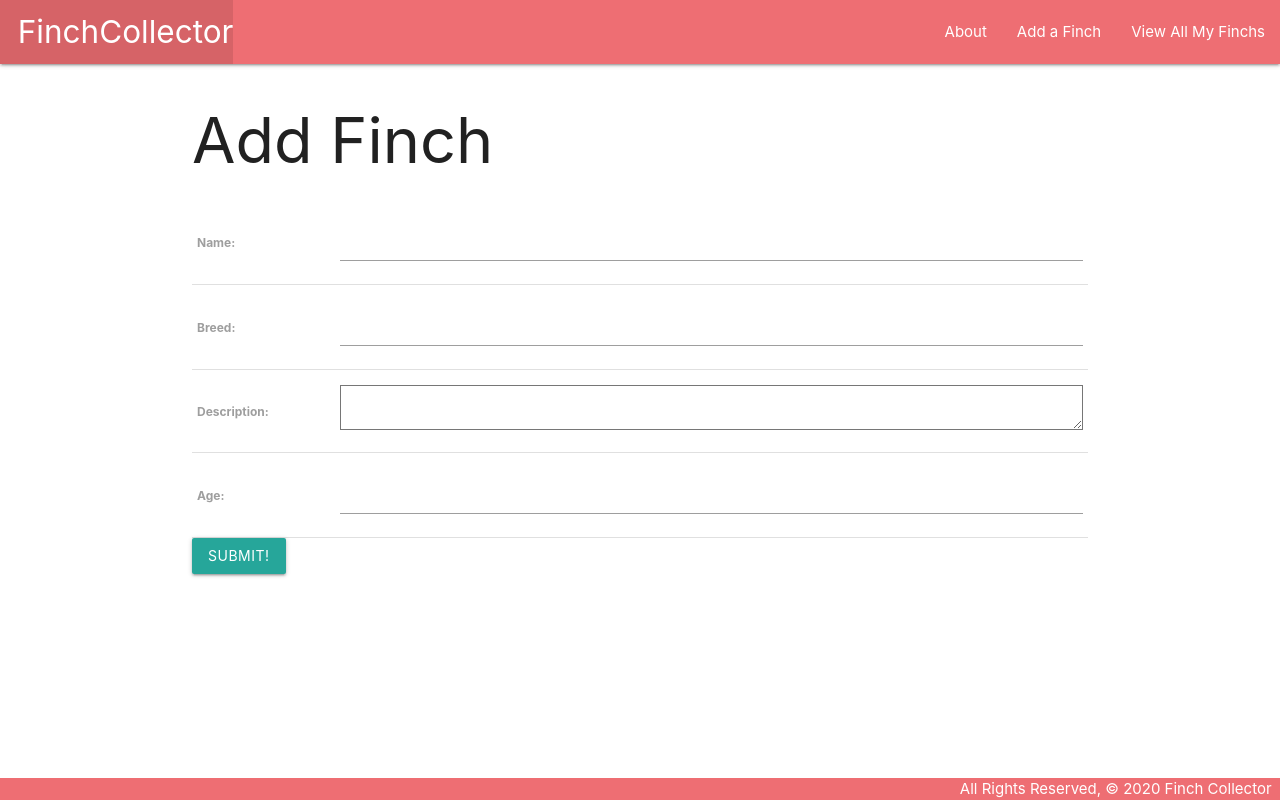
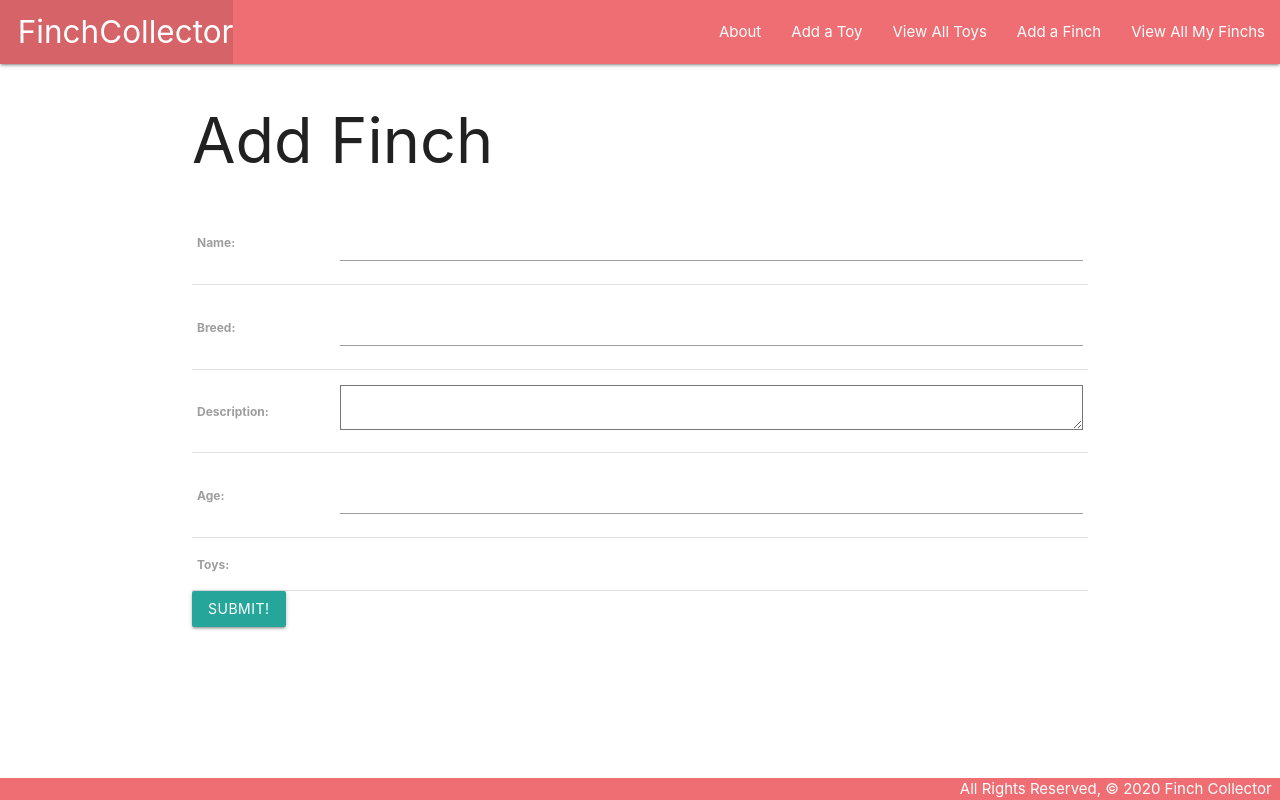
Before and after one commit to cjstokes91/finch-collector, a Django app: page /finch/create/ in a window 1280 px wide. Run offline with Django 3.2, Linux system fonts and the light colour scheme; data that the repository does not hold is empty.

Commit message:
update many to many"

```diff
--- a/main_app/models.py
+++ b/main_app/models.py
@@ -1,18 +1,30 @@
 from django.db import models
 from django.urls import reverse
+from datetime import date
+
 
 MEALS = (
         ('B', 'BreakFast'),
         ('L', 'Lunch'),
         ('D', 'Dinner')
     )
+class Toy(models.Model):
+    name = models.CharField(max_length=50)
+    color = models.CharField(max_length=20)
 
-# Create your models here.
+    def __str__(self):
+     return self.name
+
+    def get_absolute_url(self):
+     return reverse('toys_detail', kwargs={'pk': self.id})
+
+
 class Finch(models.Model):
     name = models.CharField(max_length=100)
     breed = models.CharField(max_length=100)
     description = models.TextField(max_length=250)
     age = models.IntegerField()
+    toys = models.ManyToManyField(Toy)
 
 
     def __str__(self):
@@ -20,6 +32,9 @@ class Finch(models.Model):
 
     def get_absolute_url(self):
         return reverse('detail', kwargs={'finch_id': self.id})
+
+    def fed_for_today(self):
+        return self.feeding_set.filter(date=date.today()).count() >= len(MEALS)
 
 class Feeding(models.Model):
     date = models.DateField('Feeding Date')
--- a/main_app/templates/base.html
+++ b/main_app/templates/base.html
@@ -19,6 +19,8 @@
         </ul>
         <ul class="right">
           <li><a href="{% url 'about' %}">About</a></li>
+          <li><a href="{% url 'toys_create' %}">Add a Toy</a></li>
+          <li><a href="{% url 'toys_index' %}">View All Toys</a></li>
           <li><a href="{% url 'finchs_create' %}">Add a Finch</a></li>
           <li><a href="{% url 'index' %}">View All My Finchs</a></li>
         </ul>
--- a/main_app/urls.py
+++ b/main_app/urls.py
@@ -10,4 +10,13 @@ urlpatterns = [
   path('finchs/<int:pk>/update/', views.FinchUpdate.as_view(), name='finchs_update'),
   path('finchs/<int:pk>/delete/', views.FinchDelete.as_view(), name='finchs_delete'),
   path('finchs/<int:finch_id>/add_feeding', views.add_feeding, name='add_feeding'),
+
+  path('finchs/<int:finchs_id>/assoc_toy/<int:toy_id>/', views.assoc_toy, name='assoc_toy'),
+  path('finchs/<int:finchs_id>/unassoc_toy/<int:toy_id>/', views.unassoc_toy, name='unassoc_toy'),
+  path('toys/', views.ToyList.as_view(), name='toys_index'),
+  path('toys/<int:pk>/', views.ToyDetail.as_view(), name='toys_detail'),
+  path('toys/create/', views.ToyCreate.as_view(), name='toys_create'),
+  path('toys/<int:pk>/update/', views.ToyUpdate.as_view(), name='toys_update'),
+  path('toys/<int:pk>/delete/', views.ToyDelete.as_view(), name='toys_delete'),
+
 ]
--- a/main_app/views.py
+++ b/main_app/views.py
@@ -1,8 +1,14 @@
 from django.shortcuts import render, redirect
-from django.views.generic.edit import CreateView
-from .models import Finch
 from django.views.generic.edit import CreateView, UpdateView, DeleteView
+from django.views.generic import ListView, DetailView
+from .models import Finch, Toy
 from .forms import FeedingForm
+
+
+class FinchCreate(CreateView):
+  model = Finch
+  fields = '__all__'
+
 class FinchUpdate(UpdateView):
   model = Finch
   fields = ['breed', 'description', 'age']
@@ -11,15 +17,12 @@ class FinchDelete(DeleteView):
   model = Finch
   success_url = '/finchs/'
 
-class FinchCreate(CreateView):
-  model = Finch
-  fields = '__all__'
-
 
 
 # Create your views here.
 def home(request):
   return render(request, 'home.html')
+
 def about(request):
   return render(request, 'about.html')
 
@@ -29,9 +32,13 @@ def finchs_index(request):
 
 def finchs_detail(request, finch_id):
   finch = Finch.objects.get(id=finch_id)
+  # toys_finch_doesnt_have = Toy.objects.exclude(id_in = finch.toys.all().values_list('id'))
   feeding_form = FeedingForm()
   return render(request, 'finchs/detail.html', {
-    'finch': finch, 'feeding_form': feeding_form})
+    'finch': finch, 'feeding_form': feeding_form,
+    # 'toys': toys_finch_doesnt_have
+
+    })
 
 def add_feeding(request, finch_id):
   form = FeedingForm(request.POST)
@@ -40,3 +47,30 @@ def add_feeding(request, finch_id):
     new_feeding.finch_id = finch_id
     new_feeding.save()
   return redirect('detail', finch_id=finch_id)
+
+
+def assoc_toy(request, finch_id, toy_id):
+  Finch.objects.get(id=finch_id).toys.add(toy_id)
+  return redirect('detail', finch_id=finch_id)
+
+def unassoc_toy(request, finch_id, toy_id):
+  Finch.objects.get(id=finch_id).toys.remove(toy_id)
+  return redirect('detail', finch_id=finch_id)
+
+class ToyList(ListView):
+  model = Toy
+
+class ToyDetail(DetailView):
+  model = Toy
+
+class ToyCreate(CreateView):
+  model = Toy
+  fields = '__all__'
+
+class ToyUpdate(UpdateView):
+  model = Toy
+  fields = ['name', 'color']
+
+class ToyDelete(DeleteView):
+  model = Toy
+  success_url = '/toys/'
```
Also changed, not shown: main_app/templates/finchs/detail.html (+41 -0 lines), main_app/migrations/0003_auto_20200319_1814.py (added).
